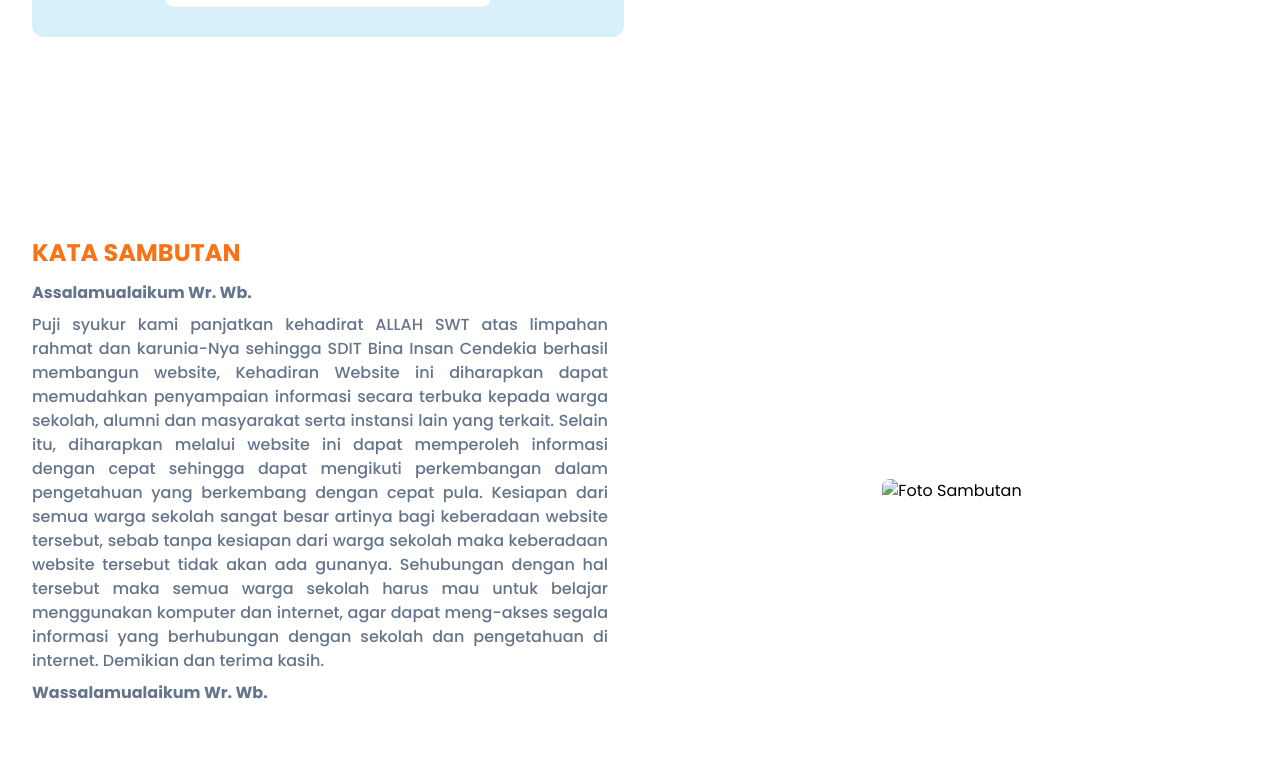
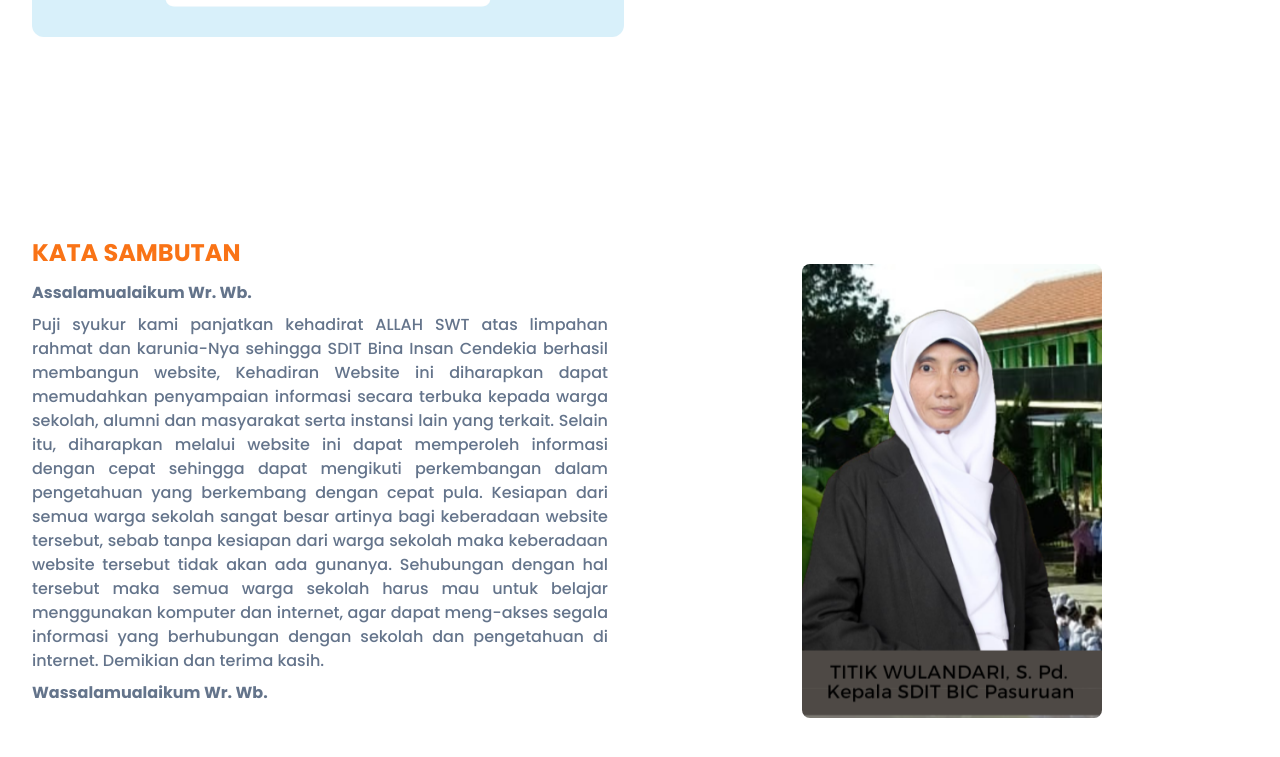
Before and after one commit to MKrisnandaVS/bic, a website: page src/index.html in a window 1280 px wide. Shown: the part 563-1320 px from the top of the page. Drawn offline with Linux system fonts and the light colour scheme.

Commit message:
bismillah

```diff
--- a/src/index.html
+++ b/src/index.html
@@ -161,7 +161,7 @@
           </p>
         </div>
         <div class="w-full px-4 lg:w-1/2 flex xl:justify-center xl:items-center">
-          <img src="./assets/img/butititk.png" alt="Foto Sambutan" class="rounded-lg" />
+          <img src="./assets/img/butitik.png" alt="Foto Sambutan" class="rounded-lg" />
         </div>
       </div>
     </div>
```
